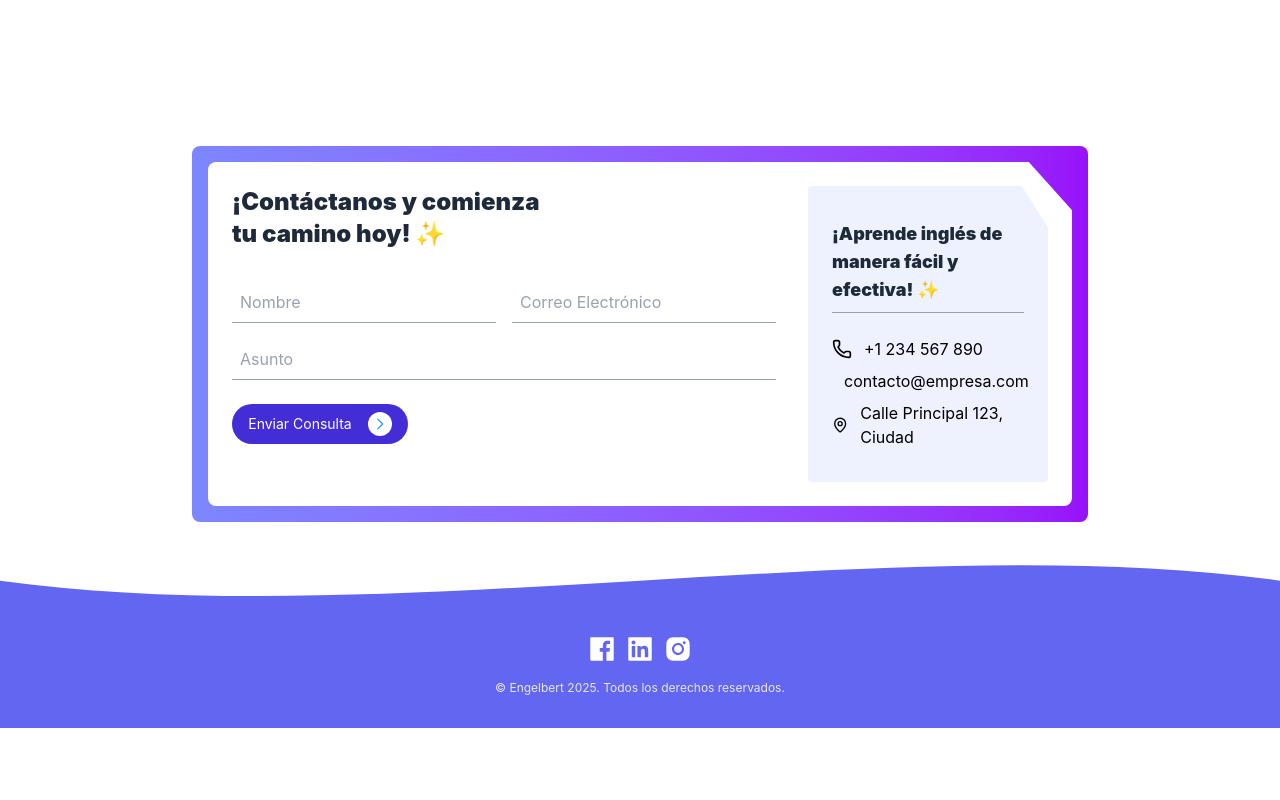
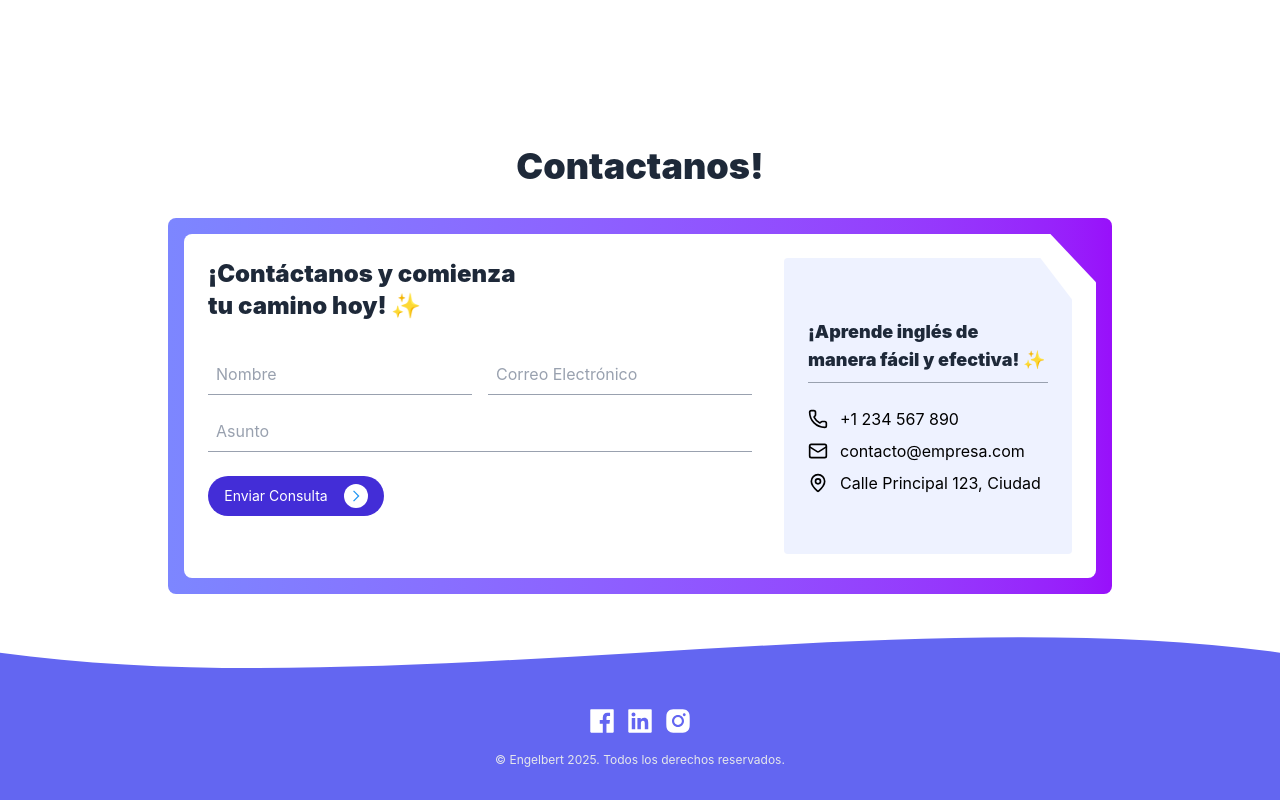
Before and after one commit to EngelFreites/official-english-web, a React (Vite) app: page / in a window 1280 px wide. Shown: the part 4352-5152 px from the top of the page. Before the commit the page ends 5080 px from the top, so only its background shows below. Built offline with nearby package versions, Linux system fonts and the light colour scheme.

Commit message:
feat: add title and content

```diff
--- a/src/component/Email/Email.jsx
+++ b/src/component/Email/Email.jsx
@@ -4,6 +4,7 @@ import { z } from "zod";
 import { Phone, Mail, MapPin } from "lucide-react";
 import { FcNext } from "react-icons/fc";
 import { DotLottieReact } from "@lottiefiles/dotlottie-react";
+import Title from "../Title/Title";
 
 const formSchema = z.object({
   name: z.string().min(1, "El nombre es obligatorio"),
@@ -83,9 +84,11 @@ export default function Email() {
   return (
     <section
       id="contact"
-      className="max-w-4xl mx-auto p-4 mb-8 bg-gradient-to-r from-indigo-400 to-purple-600 rounded-lg relative z-0"
+      className="max-w-4xl mx-auto  mb-8 relative z-0 flex flex-col justify-center items-center"
     >
-      <div className="relative bg-white p-6 rounded-lg gap-2 flex rounded-tr-4xl clip-path-1">
+      <Title> Contactanos! </Title>
+      <div className=" p-4 bg-gradient-to-r from-indigo-400  to-purple-600 rounded-lg ">
+        <div className="relative bg-white p-6 rounded-lg gap-2 flex rounded-tr-4xl clip-path-1 ">
           <div className="flex justify-between w-full md:flex-row gap-8 flex-col">
             <div className="flex flex-col">
               <h2 className="text-2xl font-black text-gray-800 relative inline-block mb-8">
@@ -171,7 +174,9 @@ export default function Email() {
                           placeholder="Asunto"
                         />
                         {errors.message && (
-                        <p className="text-red-500 text-sm">{errors.message}</p>
+                          <p className="text-red-500 text-sm">
+                            {errors.message}
+                          </p>
                         )}
                       </div>
                     </div>
@@ -211,6 +216,7 @@ export default function Email() {
             </div>
           </div>
         </div>
+      </div>
     </section>
   );
 }
```
Lines whose indentation alone changed are shown as unchanged.
